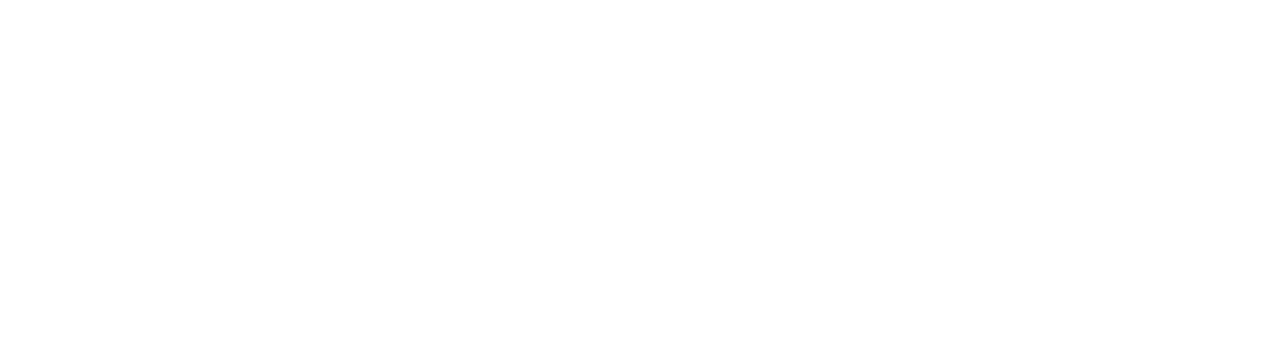
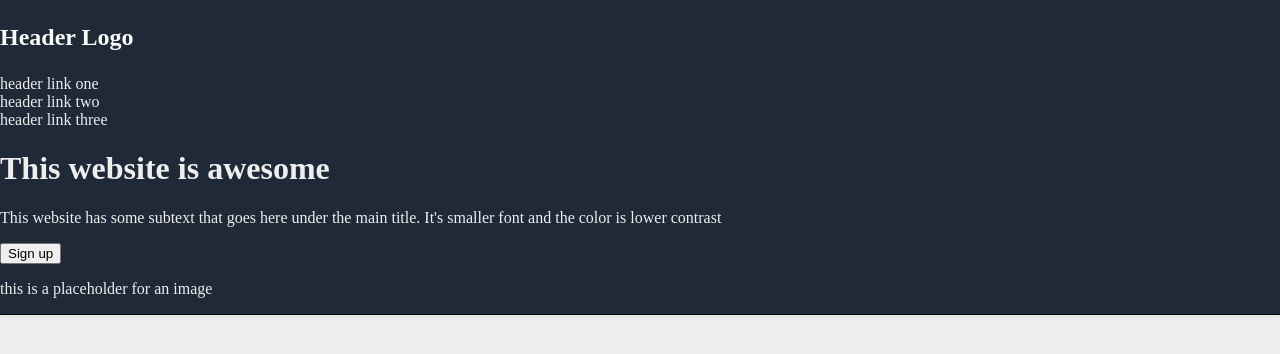
Before and after one commit to ChrisNielson/landing-page, a plain HTML site: page index.html in a window 1280 px wide. Drawn offline with Linux system fonts and the light colour scheme.

Commit message:
<! finished draft "header" on html !>

```diff
--- a/index.html
+++ b/index.html
@@ -4,9 +4,43 @@
     <meta charset="UTF-8">
     <meta http-equiv="X-UA-Compatible" content="IE=edge">
     <meta name="viewport" content="width=device-width, initial-scale=1.0">
-    <title>Document</title>
+    <title>Landing Page</title>
+    <link rel="stylesheet" href="style.css">
 </head>
 <body>
+    <header>
+        <div class="nav">
+            <div class="left">
+                <p id="logo">Header Logo</p>
+            </div>
+            <div class="right">
+                <ul>
+                    <li><a href="google.com">header link one</a></li>
+                    <li><a href="google.com">header link two</a></li>
+                    <li><a href="google.com">header link three</a></li>
+                </ul>
+            </div>
+        </div>
+
+        <div class="head-content">
+            <div class="left">
+                <h1 id="awesome">This website is awesome </h1>
+                <p class="secondary">This website has some subtext that goes here under the main title. It's smaller font and the color is lower contrast</p>
+                <button class="secondary">
+                    Sign up
+                </button>
+            </div>
+            <div class="right">
+                <div class="image">
+                    <p class="secondary">this is a placeholder for an image</p>
+                </div>
+            </div>
+        </div>
+    </header>
+
+    <main>
+
+    </main>
 
 </body>
 </html>
--- a/style.css
+++ b/style.css
@@ -0,0 +1,32 @@
+body {
+    display: flex;
+    flex-direction: column;
+    margin: 0;
+    background: #eee;
+    font-family: Besley, serif;
+}
+
+header {
+    background: rgb(31, 41, 55);
+    border-bottom: 1px solid black;
+    box-shadow: 0 0 8px rgba(0, 0, 0,.1);
+    color: #eee;
+}
+
+a {
+    text-decoration: none;
+    color: #eee;
+}
+
+ul {
+    list-style-type: none;
+    margin: 0;
+    padding: 0;
+    gap: 16px;
+}
+
+#logo {
+    font-size: 24px;
+    font-weight: 900;
+    color: #f9faf8;
+}
```
